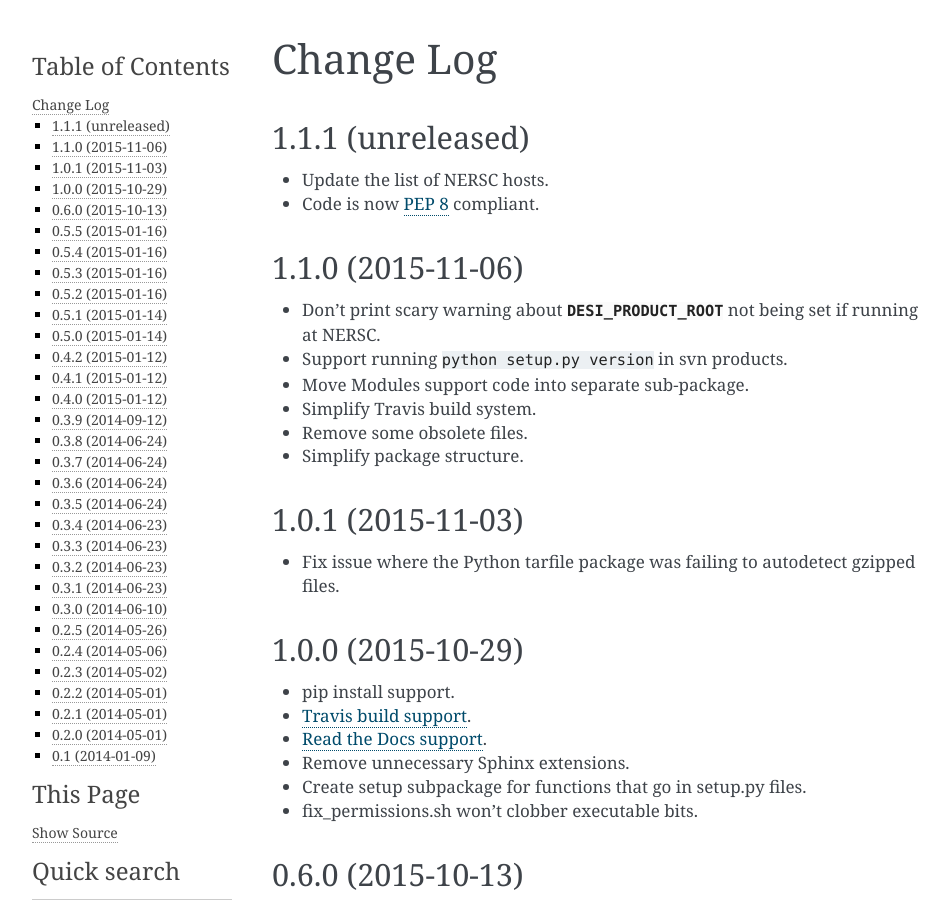
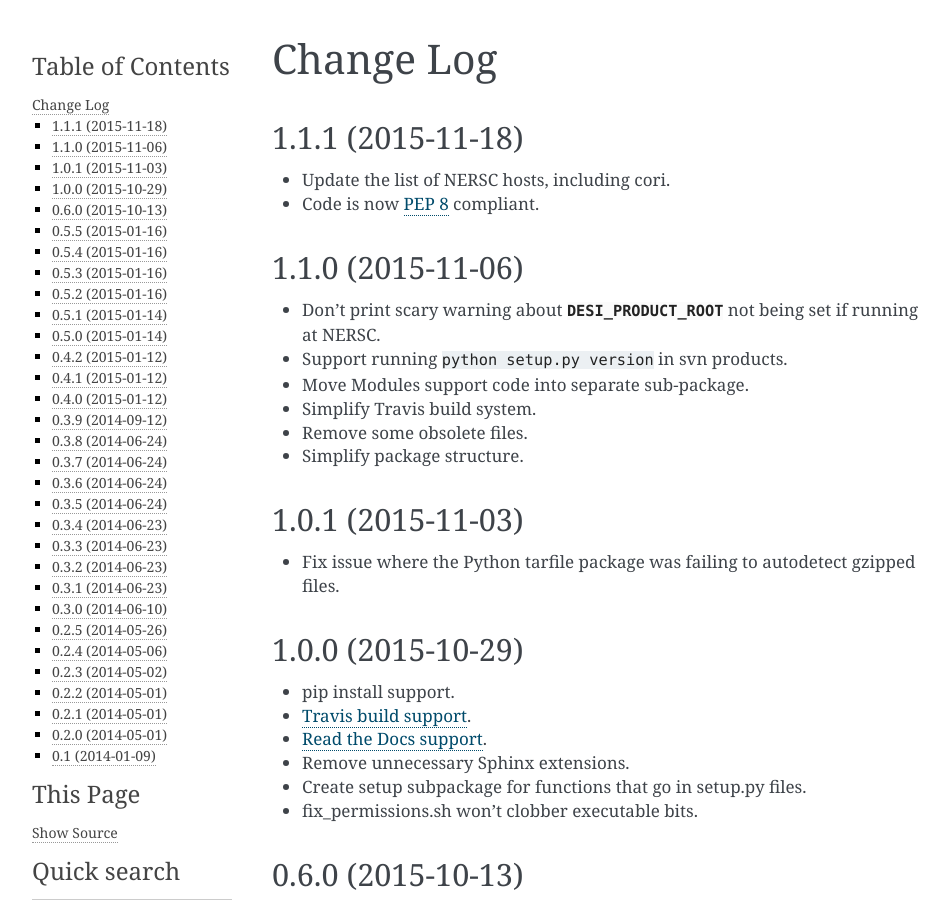
Before and after one commit to desihub/desiutil, a Sphinx documentation site: the page built from doc/changes.rst, in a window 1280 px wide and 900 px high. Shown: the whole window, without its empty margins (148-1097 px from the left). Built offline with Sphinx 7.4.7, drawn with Linux system fonts in a browser that asks for light colours.

Commit message:
preparing to tag 1.1.1

```diff
--- a/doc/changes.rst
+++ b/doc/changes.rst
@@ -2,10 +2,10 @@
 Change Log
 ==========
 
-1.1.1 (unreleased)
+1.1.1 (2015-11-18)
 ------------------
 
-* Update the list of NERSC hosts.
+* Update the list of NERSC hosts, including cori.
 * Code is now `PEP 8`_ compliant.
 
 .. _`PEP 8`: http://legacy.python.org/dev/peps/pep-0008/
--- a/py/desiutil/_version.py
+++ b/py/desiutil/_version.py
@@ -1 +1 @@
-__version__ = '1.1.0.dev186'
+__version__ = '1.1.1'
```
